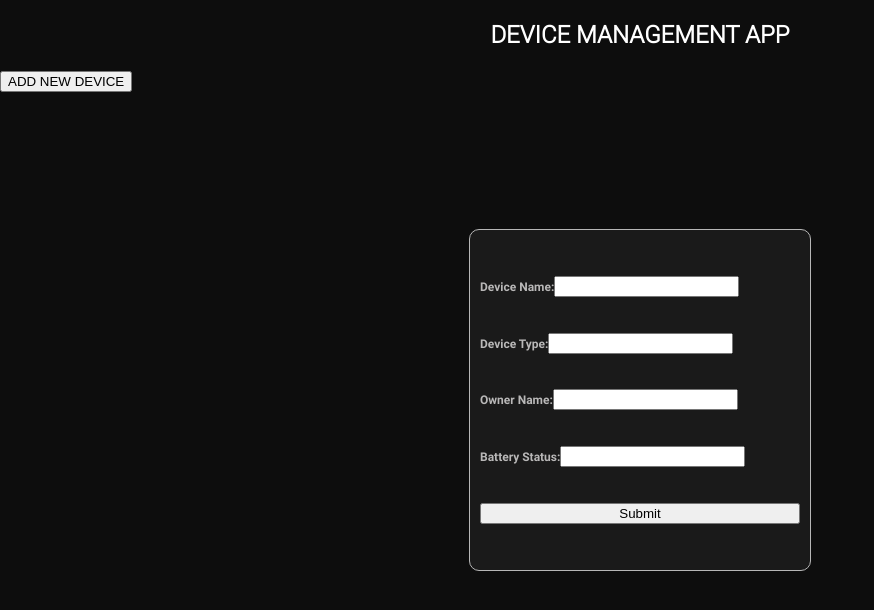
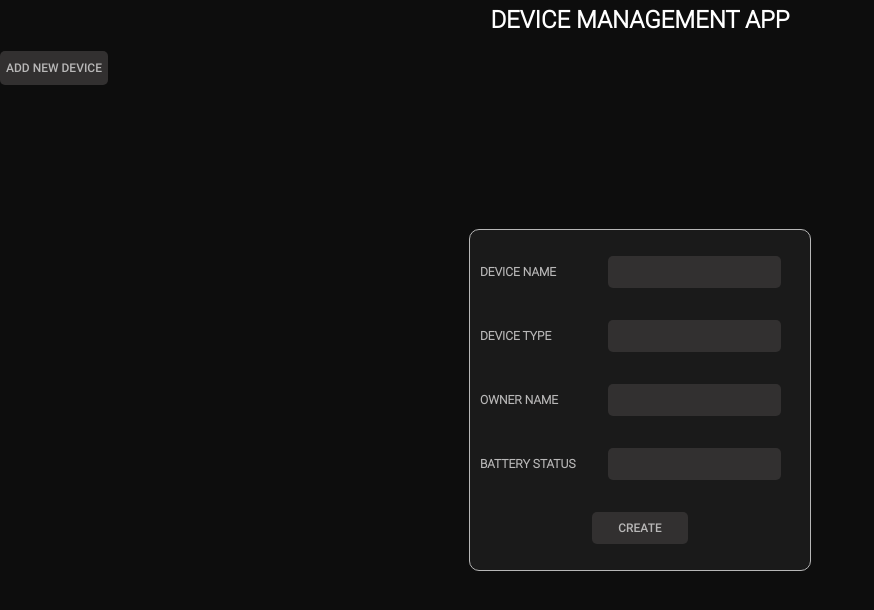
Before and after one commit to jsmathews/Device-Management, a React (Create React App) app in the folder Client/: page / in a window 1280 px wide. Both pictures are taken after a click on the button "ADD NEW DEVICE". Shown: the top 610 px of the page, without its empty margins (0-874 px from the left). Built offline with nearby package versions, Linux system fonts and the light colour scheme.

Commit message:
Body background changed

```diff
--- a/Client/src/App.tsx
+++ b/Client/src/App.tsx
@@ -18,22 +18,24 @@ function App() {
 
   return (
     <div style={{ display: "flex", flexDirection: "column", width: "100%", height: "100%", position: 'relative' }} onClick={closeForm}>
-      <div id='header' style={{ display: "flex", justifyContent: "center", alignItems: "center", width: "100%", height: (window.innerHeight * 0.1) }}>
+      <div id='header' style={{ display: "flex", justifyContent: "center", alignItems: "center", width: "100%", height: '5vh' }}>
         <h2>DEVICE MANAGEMENT APP</h2>
       </div>
 
-      <div>
-        <button onClick={openForm}>ADD NEW DEVICE</button>
+      <div style={{ display: 'flex', alignItems: 'center', width: '100%', height: '8vh' }}>
+        <button onClick={openForm} style={{
+          borderRadius: '5px', backgroundColor: 'rgb(50,48,48)', color: 'rgb(185,184,184)', fontFamily: 'Roboto-Medium',
+          fontSize: '1.5vh', border: '0px', height: '60%', justifyContent: 'center'
+        }}>ADD NEW DEVICE</button>
       </div>
 
+      {/* When CreateDevices is Displayed? blur other sibling elements */}
       {isFormOpen && <CreateDevice />}
 
-
-      <div id='content' style={{ display: "flex", flexDirection: "row", width: "100%", height: "100%" }}>
+      <div id='content' style={{ display: "flex", width: "100%", height: "100%" }}>
         <div style={{ width: "100%", height: "100%" }}>
 
         </div>
-
       </div>
     </div >
   );
--- a/Client/src/Components/CSS/CreateDevice.css
+++ b/Client/src/Components/CSS/CreateDevice.css
@@ -20,5 +20,65 @@
     color: rgb(185, 184, 184);
     font-weight: bold;
     font-size: 1.5vh;
-    font-family: 'Roboto-Bold';
+    font-family: 'Roboto-Light';
 }
+
+#labelAndInputFieldContainer {
+    display: flex;
+    flex-direction: row;
+    width: 100%;
+    height: 20%;
+    align-items: center;
+    justify-content: center;
+}
+
+#labelContainer {
+    display: flex;
+    justify-content: start;
+    align-items: center;
+    width: 40%;
+    height: 100%;
+}
+
+#inputFieldContainer {
+    display: flex;
+    align-items: center;
+    width: 60%;
+    height: 100%;
+}
+
+#createFormContainer form div div input#inputField {
+    width: 90%;
+    height: 50%;
+    background-color: brown;
+    padding: 0px;
+    border: 0px;
+    background-color: rgb(50, 48, 48);
+    border-radius: 5px;
+    outline: none;
+    color: white;
+    font-family: 'Roboto-Medium';
+    font-size: 1.5vh;
+    letter-spacing: 0.5px;
+}
+
+#submitButtonContainer {
+    display: flex;
+    width: 30%;
+    height: 50%
+}
+
+#submitButton {
+    width: 100%;
+    height: 100%;
+    border-radius: 5px;
+    background-color: rgb(50, 48, 48);
+    color: rgb(185, 184, 184);
+    font-family: 'Roboto-Medium';
+    font-size: 1.5vh;
+    border: 0px
+}
+
+#submitButton:hover {
+    background-color: #666666;
+}
--- a/Client/src/Components/CreateDevice.tsx
+++ b/Client/src/Components/CreateDevice.tsx
@@ -3,17 +3,17 @@ import axios from "axios";
 import './CSS/CreateDevice.css'
 
 type DeviceFormState = {
-    name: string;
-    type: string;
-    owner: string;
+    deviceName: string;
+    deviceType: string;
+    ownerName: string;
     batteryStatus: string;
 }
 
 function CreateDevice() {
     const [device, setDevice] = useState<DeviceFormState>({
-        name: '',
-        type: '',
-        owner: '',
+        deviceName: '',
+        deviceType: '',
+        ownerName: '',
         batteryStatus: '',
     });
 
@@ -36,68 +36,71 @@ function CreateDevice() {
     return (
         <div id="createFormContainer" onClick={handleMouseDown}>
             <form onSubmit={handleSubmit} >
-                <label>
-                    Device Name:
-                    <input
+
+                <div id="labelAndInputFieldContainer">
+                    <div id="labelContainer">
+                        <label id="label">DEVICE NAME</label>
+                    </div>
+                    <div id="inputFieldContainer" >
+                        <input id="inputField"
                             type="text"
-                        name="name"
-                        value={device.name}
+                            name="deviceName"
+                            value={device.deviceName}
                             onChange={handleChange}
                         />
-                </label>
+                    </div>
+                </div>
 
-                <label>
-                    Device Type:
-                    <input
+                <div id="labelAndInputFieldContainer">
+                    <div id="labelContainer">
+                        <label id="label">DEVICE TYPE</label>
+                    </div>
+                    <div id="inputFieldContainer" >
+                        <input id="inputField"
                             type="text"
-                        name="type"
-                        value={device.type}
+                            name="deviceType"
+                            value={device.deviceType}
                             onChange={handleChange}
                         />
-                </label>
+                    </div>
+                </div>
 
-                <label>
-                    Owner Name:
-                    <input
+                <div id="labelAndInputFieldContainer">
+                    <div id="labelContainer">
+                        <label id="label">OWNER NAME</label>
+                    </div>
+                    <div id="inputFieldContainer" >
+                        <input id="inputField"
                             type="text"
-                        name="owner"
-                        value={device.owner}
+                            name="ownerName"
+                            value={device.ownerName}
                             onChange={handleChange}
                         />
-                </label>
+                    </div>
+                </div>
 
-                <label>
-                    Battery Status:
-                    <input
+                <div id="labelAndInputFieldContainer">
+                    <div id="labelContainer">
+                        <label id="label">BATTERY STATUS</label>
+                    </div>
+                    <div id="inputFieldContainer" >
+                        <input id="inputField"
                             type="text"
                             name="batteryStatus"
                             value={device.batteryStatus}
                             onChange={handleChange}
                         />
-                </label>
+                    </div>
+                </div>
 
-                <button type="submit">Submit</button>
+                <div id="labelAndInputFieldContainer">
+                    <div id="submitButtonContainer" >
+                        <button id="submitButton" >CREATE</button>
+                    </div>
+                </div>
             </form>
         </div>
     );
 }
 
 export { CreateDevice }
-
-// import React from "react"
-
-// interface DeviceProperties {
-//     deviceName: string,
-//     deviceType: string
-// }
-
-// function CreateDevice(props: DeviceProperties) {
-//     return (
-//         <div>
-//             <div>{props.deviceName}</div>
-//             <div>{props.deviceType}</div>
-//         </div>
-//     )
-// }
-
-// export { CreateDevice }
```
Also changed, not shown: 1 other file (tests, documents, lock files or other folders). Lines whose indentation alone changed are shown as unchanged.
